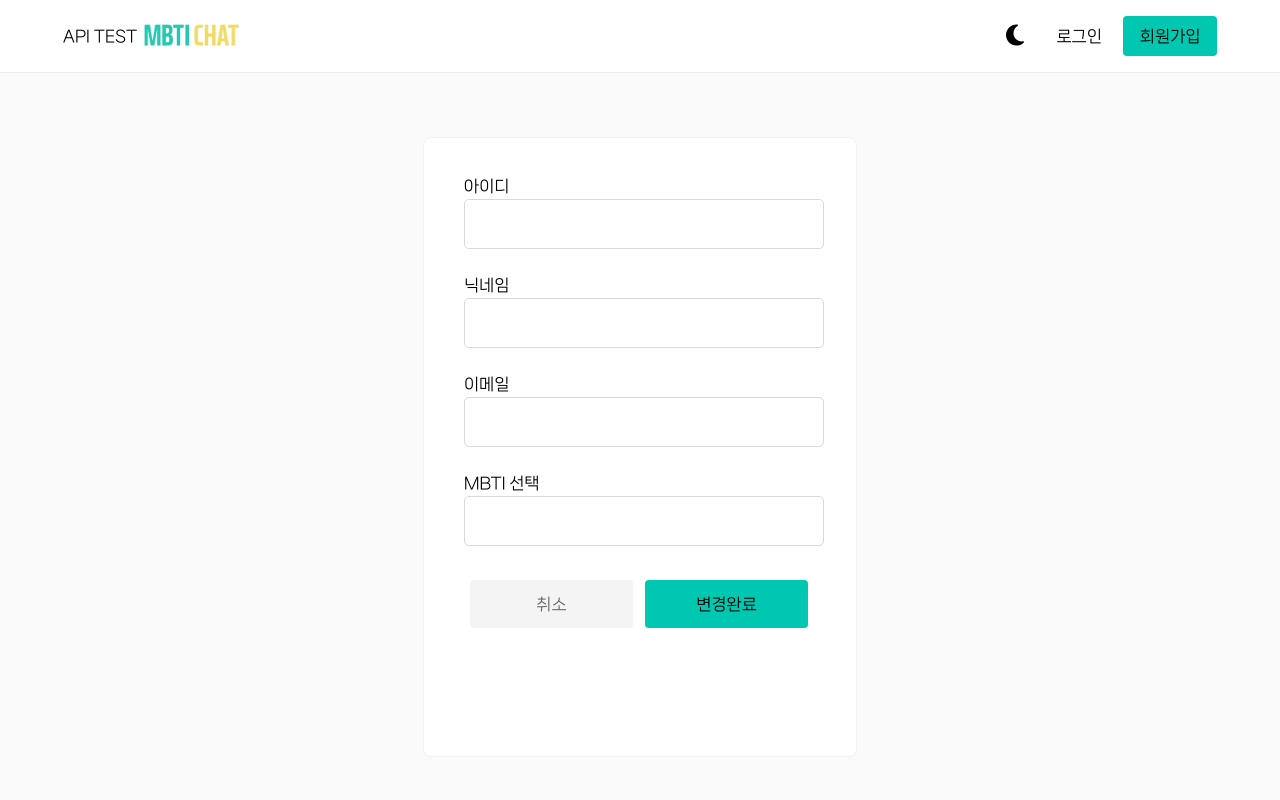
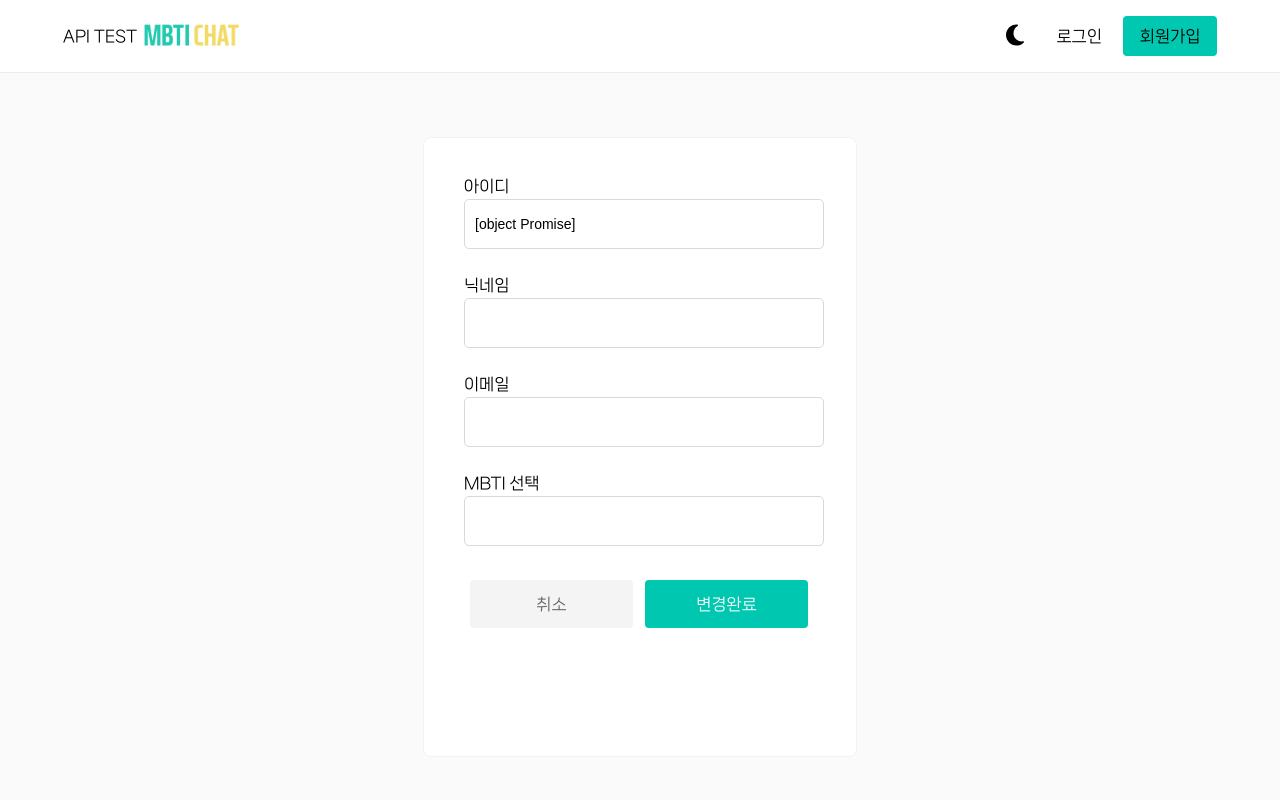
Before and after one commit to Sassy-Project/front-mbti-chat, a React (Create React App) app: page /users in a window 1280 px wide. Shown: the top 800 px of the page. Built offline with nearby package versions, Linux system fonts and the light colour scheme; no server answers.

Commit message:
feat: Set function atribute

```diff
--- a/src/components/ProfileForm/index.tsx
+++ b/src/components/ProfileForm/index.tsx
@@ -1,33 +1,45 @@
+import { useState, useCallback, SyntheticEvent } from 'react';
 import Input from '../styled-components/Input';
 import Button from '../styled-components/Button';
 import Label from '../styled-components/Label';
 import './style.scss';
+import API from '../../API/API';
 
 const ProfileForm = () => {
-  const onClickCancel = () => {
+  const [userId, setUserId] = useState<any>(API.logIn); // 추후 default값은 API값으로 변경
+  const [userNickname, setUserNickname] = useState<string>(''); // 추후 default값은 API값으로 변경
+  const [userEmail, setUserEmail] = useState<string>(''); // 추후 default값은 API값으로 변경
+  const [userMbti, setUserMbti] = useState<string>(''); // 추후 default값은 API값으로 변경
+
+  const onClickCancel = (e) => {
+    e.preventDefault();
     window.location.href = '/';
+  };
+
+  const onChangeNickname = (e: SyntheticEvent<HTMLInputElement>) => {
+    setUserNickname(e.currentTarget.value);
   };
 
   return (
     <form className='ProfileForm'>
       <div className='BasicInput'>
         <Label>아이디</Label>
-        <Input isFocused />
+        <Input value={userId} placeholder='아이디' />
       </div>
       <div className='BasicInput'>
         <Label>닉네임</Label>
-        <Input isFocused />
+        <Input value={userNickname} onChange={onChangeNickname} />
       </div>
       <div className='BasicInput'>
         <Label>이메일</Label>
-        <Input isFocused />
+        <Input value={userEmail} />
       </div>
       <div className='BasicInput'>
         <Label>MBTI 선택</Label>
-        <Input isFocused />
+        <Input value={userMbti} />
       </div>
       <Button text='취소' onClick={onClickCancel} background='#F4F4F4' color='#646464' />
-      <Button text='변경완료' />
+      <Button text='변경완료' color='#FFFFFF' />
     </form>
   );
 };
```
Also changed, not shown: src/API/API.ts (+12 -0 lines).
